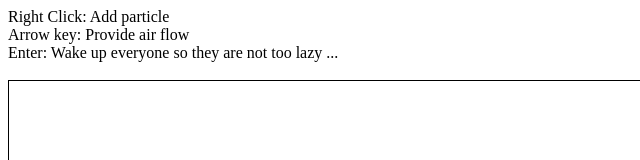
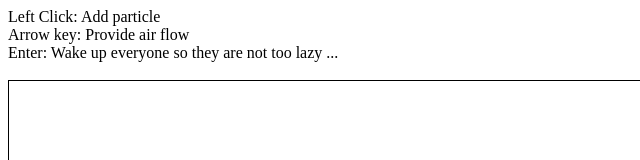
Before and after one commit to wpengyu1505/NaturalParticles, a plain HTML site: page index.html in a window 1280 px wide. Shown: the top 160 px of the page, 0-640 px from the left. Drawn offline with Linux system fonts and the light colour scheme.

Commit message:
correct typo

```diff
--- a/index.html
+++ b/index.html
@@ -1,5 +1,5 @@
 <div id="desc">
-    Right Click: 	Add particle<br>
+    Left Click: 	Add particle<br>
     Arrow key:		Provide air flow<br>
     Enter:			Wake up everyone so they are not too lazy ...<br><br>
 </div>
```
